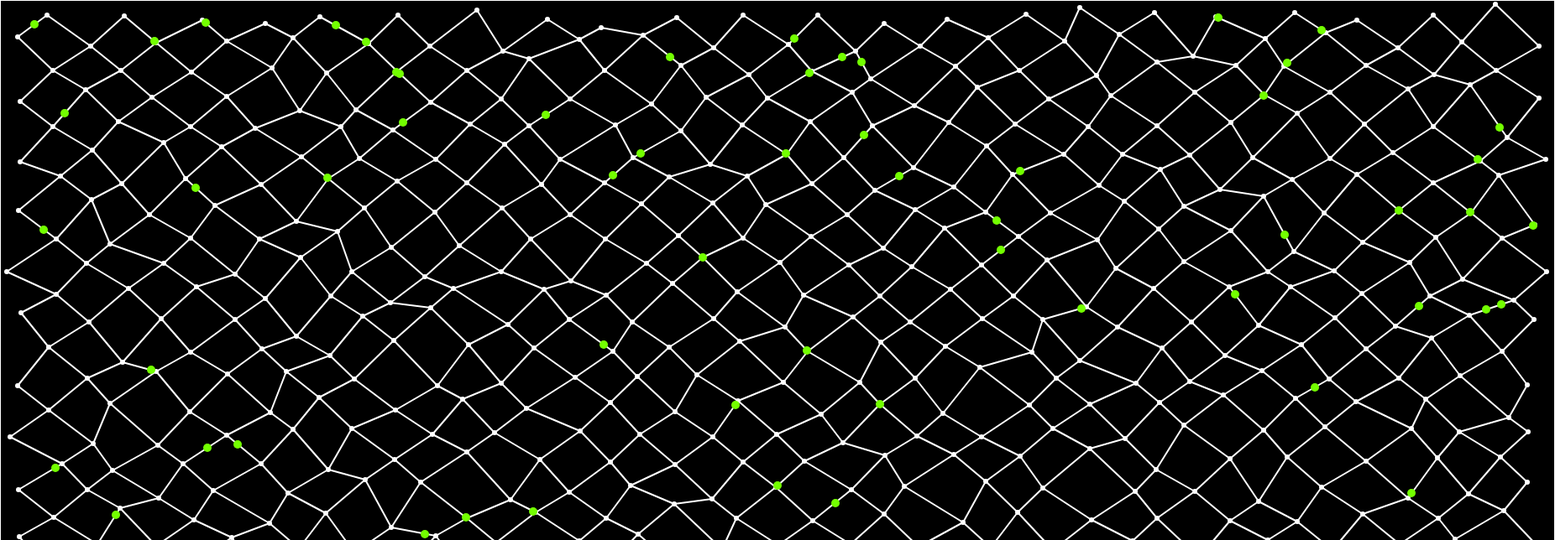
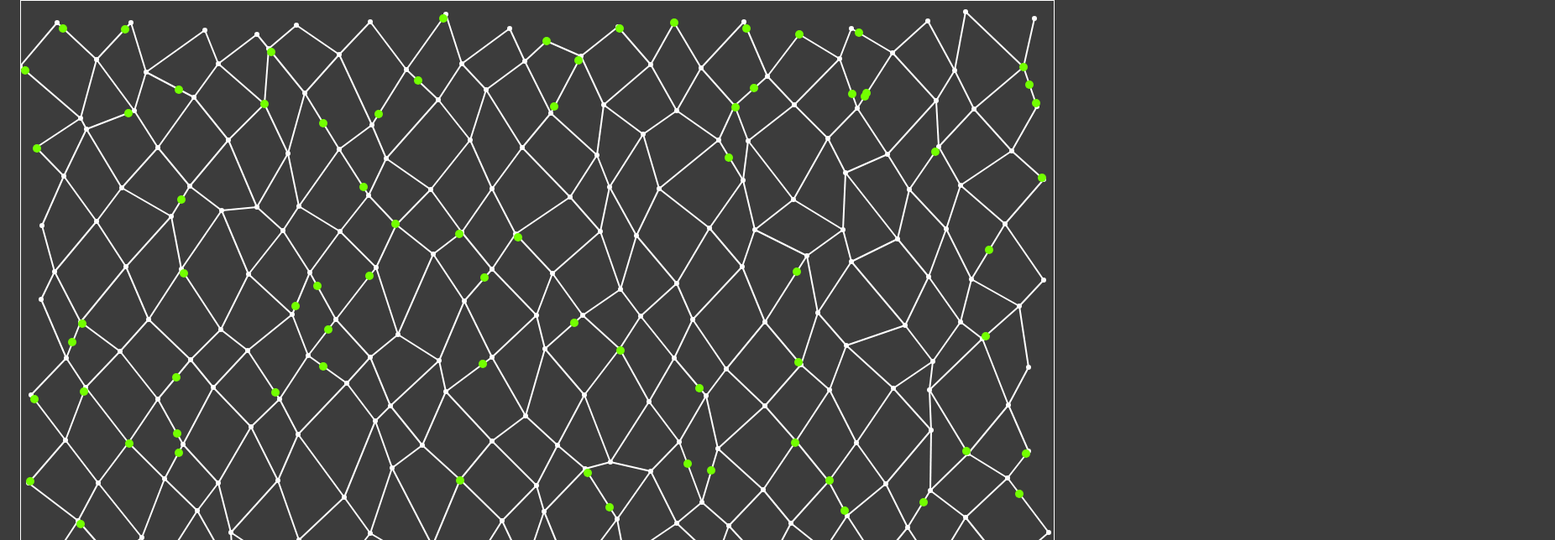
Before and after one commit to pjnovas/13k-2014, a website with bundled scripts: page export/index.html in a window 1280 px wide. Shown: the top 644 px of the page at 84% size, 1852 px wide, since content can reach past the window. Built offline with nearby package versions, Linux system fonts and the light colour scheme.

Commit message:
added dynamic width and height

```diff
--- a/export/css/game.css
+++ b/export/css/game.css
@@ -1,5 +1,5 @@
 body {
-  background: #000;
+  background: #3C3C3C;
   margin: 0;
 }
 
--- a/export/js/game.js
+++ b/export/js/game.js
@@ -204,12 +204,22 @@ var Spiders = require("./Spiders");
 
 var Manager = module.exports = function(){
 
+  var wParts = 80;
+  var hParts = 22;
+
+  this.nodes = new Nodes({
+    rows: Math.round(config.size.x / wParts),
+    cols: Math.round(config.size.y / hParts),
+    nodeSize: 3
+  });
+
+/*
   this.nodes = new Nodes({
     rows: 30,
     cols: 45,
     nodeSize: 3
   });
-
+*/
   this.paths = new Paths({
     nodes: this.nodes
   });
@@ -284,6 +294,11 @@ var Node = module.exports = function(opts){
 
   this.coldColor = [255,255,255,1];
   this.burnColor = [255,0,0,1];
+
+/*
+  this.coldColor = [0,0,0,1];
+  this.burnColor = [255,0,0,1];
+*/
 
   this.color = this.coldColor;
 
@@ -582,7 +597,6 @@ var Path = module.exports = function(opts){
   this.nb = opts.nb;
 
   this.size = 2;
-  this.color = "#fff";
 
   this.burned = false;
 };
@@ -1116,10 +1130,32 @@ window.onload = function() {
 
   window.config = require("./Settings");
 
+  function getSize(which){
+    return Math.max(
+      document.documentElement["client" + which],
+      document.body["scroll" + which],
+      document.documentElement["scroll" + which],
+      document.body["offset" + which],
+      document.documentElement["offset" + which]
+    );
+  }
+
+  var width = getSize("Width");
+  var height = getSize("Height");
+
+  window.config.size = {
+    x: width - 50,
+    y: height - 50
+  };
+
+/*
   window.config.size = {
     x: 1850,
     y: 1000
   };
+*/
+
+  //console.log(width + ":" + height);
 
   window.game = new Game({
     viewport: cviewport,
--- a/src/css/game.css
+++ b/src/css/game.css
@@ -1,5 +1,5 @@
 body {
-  background: #000;
+  background: #3C3C3C;
   margin: 0;
 }
 
--- a/src/js/Node.js
+++ b/src/js/Node.js
@@ -10,6 +10,11 @@ var Node = module.exports = function(opts){
 
   this.coldColor = [255,255,255,1];
   this.burnColor = [255,0,0,1];
+
+/*
+  this.coldColor = [0,0,0,1];
+  this.burnColor = [255,0,0,1];
+*/
 
   this.color = this.coldColor;
 
--- a/src/js/Path.js
+++ b/src/js/Path.js
@@ -4,7 +4,6 @@ var Path = module.exports = function(opts){
   this.nb = opts.nb;
 
   this.size = 2;
-  this.color = "#fff";
 
   this.burned = false;
 };
```
Also changed, not shown: src/js/Manager.js (+11 -1 lines), src/js/index.js (+22 -0 lines).
